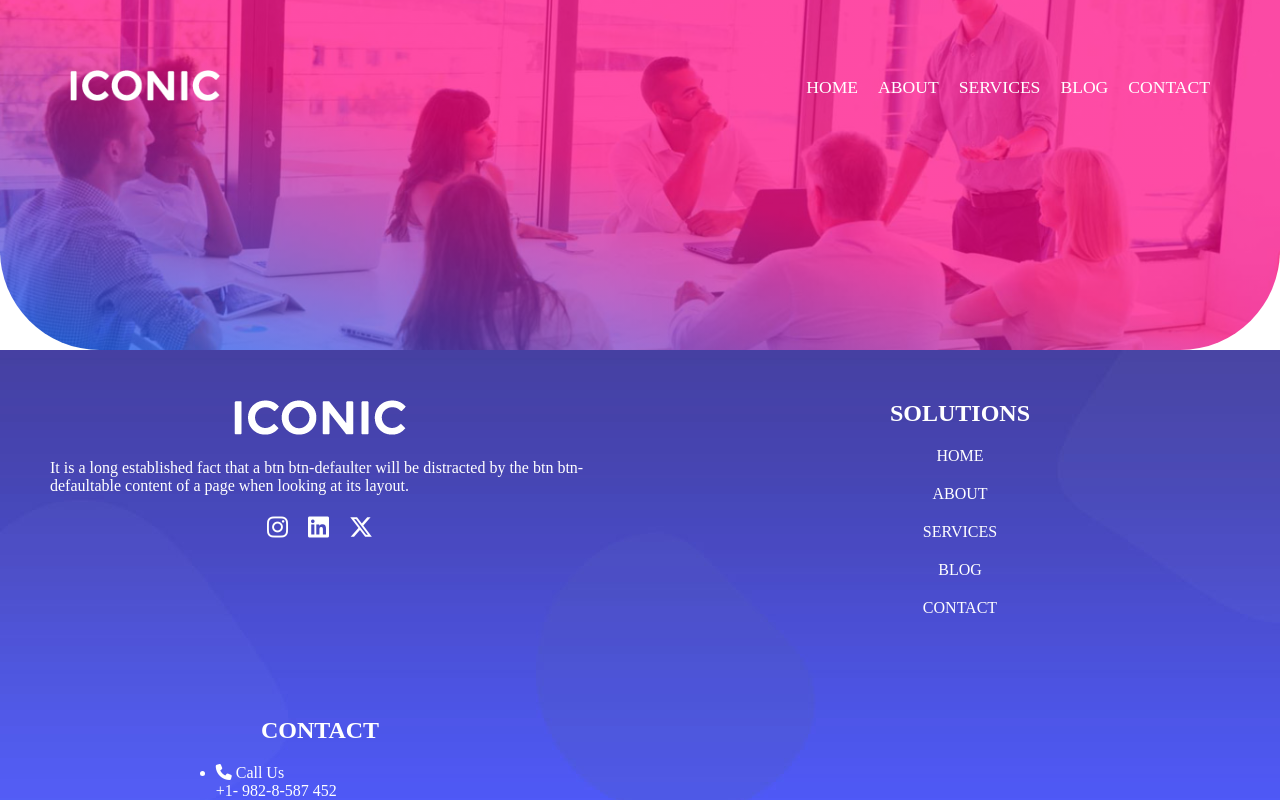
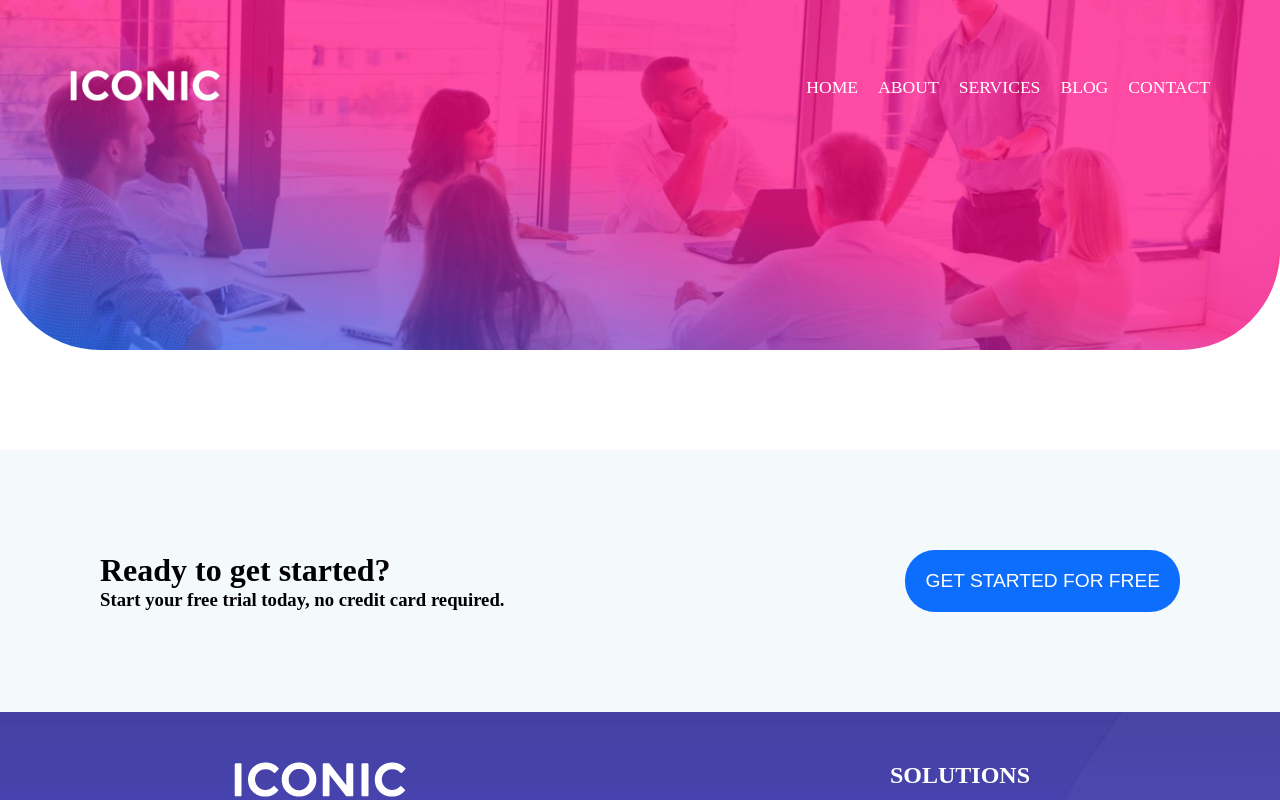
Before and after one commit to JonathAM20/angular-templates, an Angular app: page /iconic in a window 1280 px wide. Shown: the top 800 px of the page. Built offline with nearby package versions, Linux system fonts and the light colour scheme.

Commit message:
Iconic template update, footer service pitch addition

```diff
--- a/src/app/template/iconic/iconic-template/iconic-template.component.css
+++ b/src/app/template/iconic/iconic-template/iconic-template.component.css
@@ -16,3 +16,27 @@
     border-bottom-right-radius: 100px;
     height: 350px;
 }
+
+.footer-service-pitch {
+    display: flex;
+    justify-content: space-between;
+    align-items: center;
+    margin-top: 100px;
+    gap: 20px;
+    padding: 100px;
+    background-color: #F4F9FB;
+}
+
+.custom-button {
+    background-color: #0d6efd;
+    border-radius: 30px;
+    padding: 20px;
+    color: white;
+    cursor: pointer;
+    border: none;
+    font-size: larger;
+}
+
+.custom-button:hover {
+    background-color: #0b5ed7;
+}
--- a/src/app/template/iconic/iconic-template/iconic-template.component.html
+++ b/src/app/template/iconic/iconic-template/iconic-template.component.html
@@ -6,4 +6,13 @@
   <router-outlet></router-outlet>
 </main>
 
+<div class="footer-service-pitch">
+    <div>
+        <h1>Ready to get started?</h1>
+        <h3>Start your free trial today, no credit card required.</h3>
+    </div>
+    <div>
+        <button class="custom-button">GET STARTED FOR FREE</button>
+    </div>
+</div>
 <app-footer1 [logoUrl]="logoUrl" [menuItems]="menuItems"></app-footer1>
```
